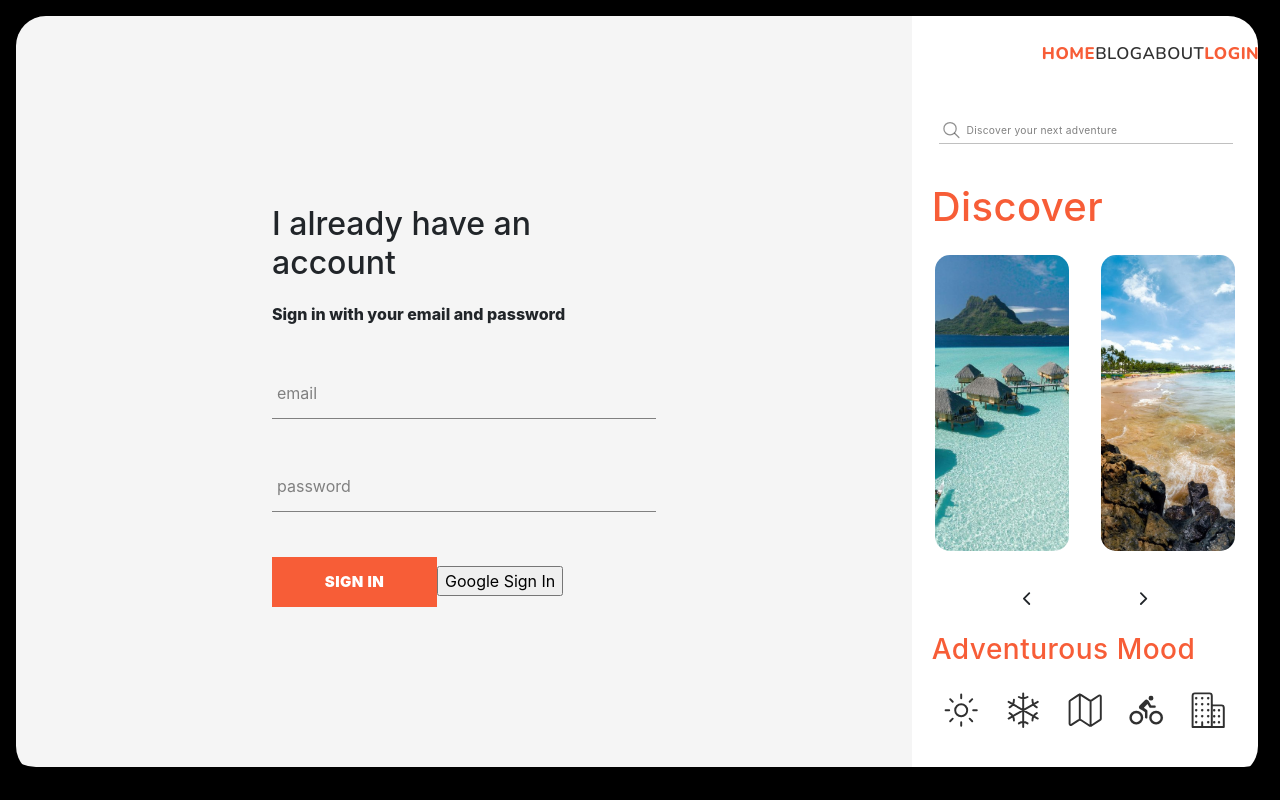
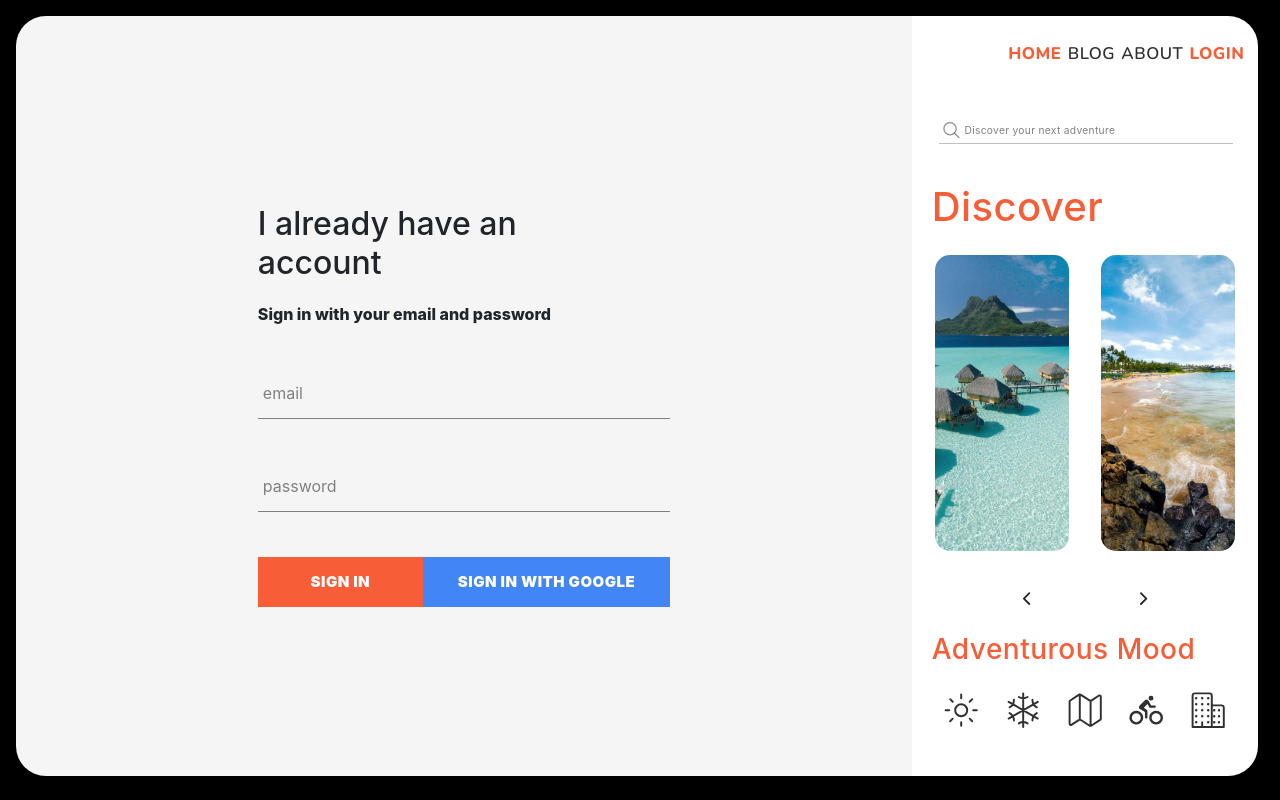
Before and after one commit to edgarcltop/travel_app, a React (Create React App) app: page /login in a window 1280 px wide. Built offline with nearby package versions, Linux system fonts and the light colour scheme; no server answers.

Commit message:
selecting data from firebase

```diff
--- a/src/components/custom-button/custom-button.component.jsx
+++ b/src/components/custom-button/custom-button.component.jsx
@@ -1,8 +1,15 @@
 import React from "react";
 import "./custom-button.styles.scss";
 
-function CustomButton({children, ...restProps}) {
-  return <button className="custom-button" {...restProps}>{children}</button>;
+function CustomButton({ children, isGoogleSingIn, ...restProps }) {
+  return (
+    <button
+      className={`${isGoogleSingIn ? "google-sign-in" : null} custom-button `}
+      {...restProps}
+    >
+      {children}
+    </button>
+  );
 }
 
 export default CustomButton;
--- a/src/components/custom-button/custom-button.styles.scss
+++ b/src/components/custom-button/custom-button.styles.scss
@@ -18,4 +18,14 @@
     color: #f75d37;
     border: 1px solid #f75d37;
   }
+
+  &.google-sign-in {
+    background-color: #4285f4;
+    color: white;
+
+    &:hover {
+      background-color: #357ae8;
+      border: none;
     }
+  }
+}
--- a/src/components/signin/login.component.jsx
+++ b/src/components/signin/login.component.jsx
@@ -51,12 +51,12 @@ const Login = () => {
           label="password"
           handleInputValue={handleInputValue}
         />
-        <CustomButton type="submit">Sign In</CustomButton>
-        <input
-          type="submit"
-          onClick={signInWithGoogle}
-          value="Google Sign In"
-        />
+        <div className="buttons">
+          <CustomButton type="submit">Sign In</CustomButton>
+          <CustomButton onClick={signInWithGoogle} isGoogleSingIn>
+            Sign in with Google
+          </CustomButton>
+        </div>
       </form>
     </div>
   );
--- a/src/components/signin/login.component.styles.scss
+++ b/src/components/signin/login.component.styles.scss
@@ -1,7 +1,11 @@
 .sign-in {
-    width: 30vw;
+  width: 23vw;
 
-    .title {
-        margin: 20px 0;
-    }
+  .title {
+    margin: 20px 0;
+  }
 }
+.buttons {
+  display: flex;
+  justify-content: space-between;
+}
--- a/src/scss/_app.scss
+++ b/src/scss/_app.scss
@@ -1,13 +1,12 @@
 * {
   box-sizing: border-box;
+  padding: 0;
+  margin: 0;
 }
 
 body {
   background-color: #000;
   overflow-x: hidden;
-
-  padding: 0;
-  margin: 0;
   -moz-user-select: none;
   -webkit-user-select: none;
   -ms-user-select: none;
@@ -15,21 +14,19 @@ body {
 }
 
 .App {
-  padding: 2vh;
+  padding: 1rem;
+  height: 98vh;
   display: grid;
-  height: 95.9vh;
   grid-template-columns: 70vw 27vw;
   border-radius: 36px;
   //border: 4px solid rgb(42, 42, 42);
   overflow-x: hidden;
-  scroll-behavior: smooth;
-  &:hover {
-    overflow-y: scroll;
-  }
+
   &::-webkit-scrollbar {
     width: 0.2em;
   }
   &::-webkit-scrollbar {
+    box-shadow: inset 0 0 6px black;
     -webkit-box-shadow: inset 0 0 6px black;
   }
   &::-webkit-scrollbar-thumb {
--- /dev/null
+++ b/test.js
@@ -0,0 +1,6 @@
+import firebase from 'firebase/app';
+import 'firebase/firestore'
+
+const firestore = firebase.firestore();
+
+firestore.collection("users").doc("qHvqSIBdRIB4z46IaDY8");
```
Lines whose indentation alone changed are shown as unchanged.
